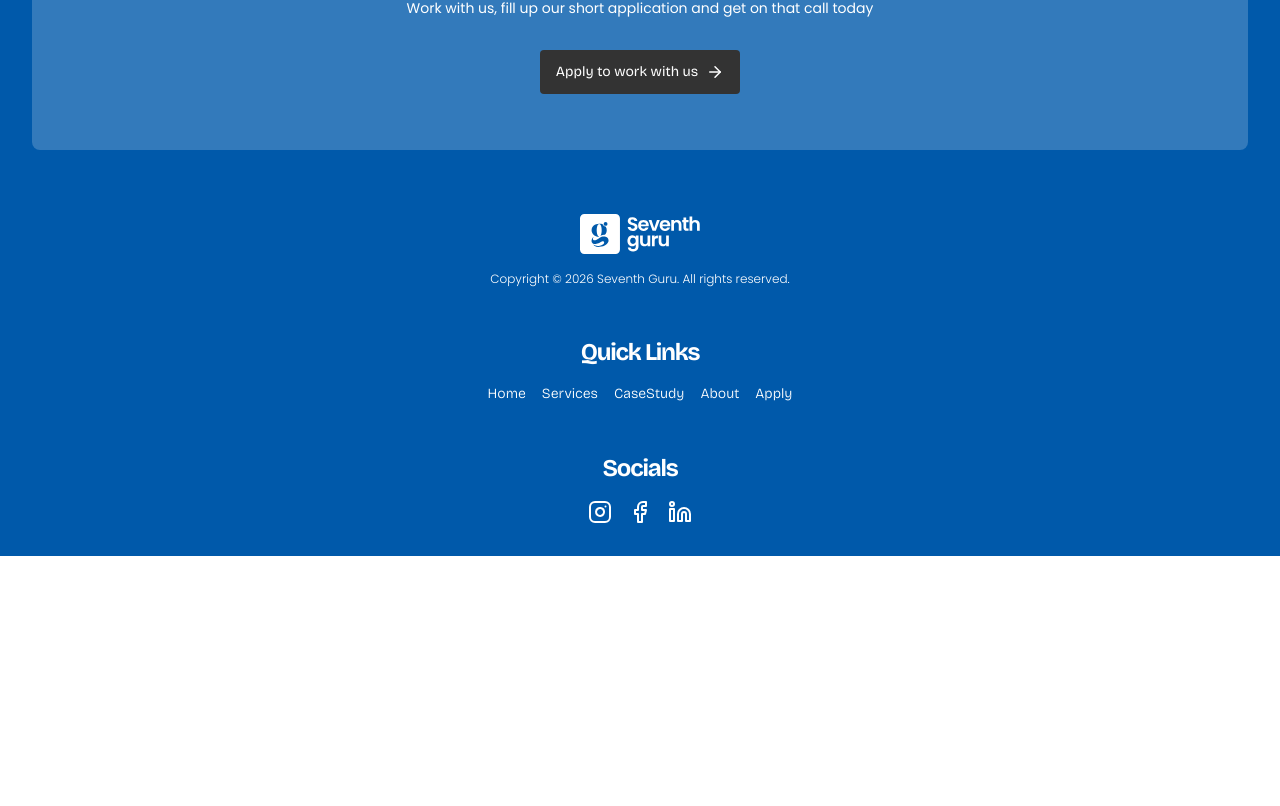
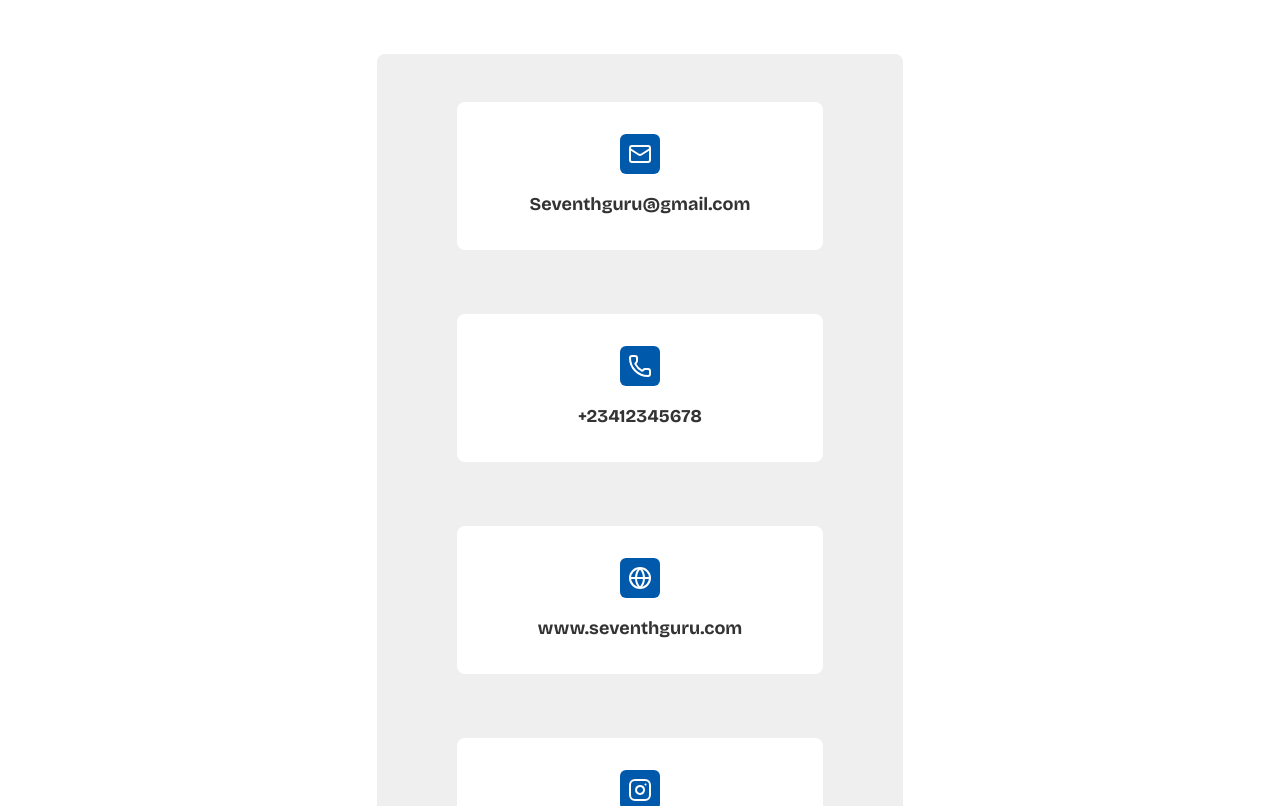
Before and after one commit to Thatboycalledolar/seventh-guru-website, a React (Vite) app: page /Apply in a window 1280 px wide. Shown: the part 934-1740 px from the top of the page. Before the commit the page ends 1490 px from the top, so only its background shows below. Built offline with nearby package versions, Linux system fonts and the light colour scheme.

Commit message:
form and contact card fix

```diff
--- a/src/components/Contact.jsx
+++ b/src/components/Contact.jsx
@@ -9,11 +9,11 @@ export default function Contact() {
     <div className="mb-16">
       <h2 className="text-3xl font-bold text-center mb-16">Reach Out to us for further Enquiries</h2>
 
-      <div className="bg-(--background-color) p-8 flex flex-col gap-16 rounded-lg">
-        <ContactCard icon={<Mail color="white"/>} text="Seventhguru@gmail.com" link />
-        <ContactCard icon={<Phone color="white" />} text="+23412345678" />
-        <ContactCard icon={<Globe color="white" />} text="www.seventhguru.com" />
-        <ContactCard icon={<InstagramIcon color="white" />} text="Seventhguru@gmail.com" />
+      <div className="bg-(--background-color) py-12 px-20 flex flex-col gap-16 rounded-lg">
+        <ContactCard icon={<Mail color="white"/>} text="Seventhguru@gmail.com" href="mailto:seventhguru@gmail.com" />
+        <ContactCard icon={<Phone color="white" />} text="+23412345678" href="tel:+23412345678"/>
+        <ContactCard icon={<Globe color="white" />} text="www.seventhguru.com" href="www.seventhguru.com" />
+        <ContactCard icon={<InstagramIcon color="white" />} text="Seventhguru@gmail.com" href="https://www.instagram.com/seventh_guru/"/>
       </div>
     </div>
   )
--- a/src/components/ContactCard.jsx
+++ b/src/components/ContactCard.jsx
@@ -1,13 +1,21 @@
-import { Link } from "react-router-dom"
 
-export default function ContactCard({ icon, text, link }) {
+
+export default function ContactCard({ icon, text, href }) {
   return(
-    <div className="flex flex-col items-center gap-6">
-      <div className="bg-(--primary-color) inline-flex p-2 rounded-md">{icon}</div>
-      <Link to={link}>
-        <p className="text-xl font-bold">{text}</p>
-      </Link>
+    // <div className="flex flex-col items-center gap-6 group cursor-pointer">
+      <a
+          href={href}
+          target="_blank"
+          rel="noopener noreferrer"
+          className="font-bold text-lg flex flex-col hover:shadow-lg items-center bg-white p-8 rounded-lg"
+        >
+        <div className="bg-(--primary-color) flex p-2 rounded-md mb-4">{icon}</div>
+          {text}
+        </a>
 
-    </div>
+
+
+
+    // </div>
   )
 }
--- a/src/components/Form.jsx
+++ b/src/components/Form.jsx
@@ -89,7 +89,7 @@ export default function Form() {
   }
 
   return (
-    <div className="max-w-5xl w-full mx-auto px-6 py-12">
+    <div className="max-w-5xl w-full mx-auto px-6 py-12 mb-24">
 
       {/* Progress indicator */}
       <div className="flex justify-between mb-10 text-sm">
@@ -164,7 +164,7 @@ export default function Form() {
               <button
                 type="button"
                 onClick={nextStep}
-                className="bg-(--primary-color) text-white py-3 px-6 flex gap-2 rounded-md"
+                className="bg-(--primary-color) text-white py-3 px-6 flex gap-2 rounded-md cursor-pointer"
               >
                 Next
                 <ArrowRight width={18} />
@@ -214,7 +214,7 @@ export default function Form() {
               <button
                 type="button"
                 onClick={prevStep}
-                className="border py-3 px-6 rounded-md flex gap-2"
+                className="border py-3 px-6 rounded-md flex gap-2 cursor-pointer"
               >
                 <ArrowLeft width={18} />
                 Back
@@ -224,7 +224,7 @@ export default function Form() {
               <button
                 type="button"
                 onClick={nextStep}
-                className="bg-(--primary-color) text-white py-3 px-6  flex gap-2 rounded-md"
+                className="bg-(--primary-color) text-white py-3 px-6  flex gap-2 rounded-md cursor-pointer"
               >
                 Next
                 <ArrowRight width={18} />
@@ -274,8 +274,8 @@ export default function Form() {
                   }}
                   className={`bg-(--background-color) px-4 py-2 rounded-lg text-left transition ${formData.service === service.title ? "bg-(--primary-color) text-white" : "bg-(--background-color) hover:bg-(--primary-color) hover:text-white"}`}
                 >
-                  <div className="flex flex-col gap-4 p-4 group">
-                    <img src={service.img} alt="" className="w-12 h-auto bg-(--primary-color) p-2 rounded-sm"/>
+                  <div className="flex items-center gap-4 p-2 group">
+                    <img src={service.img} alt="" className="w-10 h-auto bg-(--primary-color) p-1 rounded-sm"/>
                     <p className="text-lg font-bold">{service.title}</p>
                   </div>
 
@@ -288,7 +288,7 @@ export default function Form() {
               <button
                 type="button"
                 onClick={prevStep}
-                className="border py-3 px-6 rounded-md flex gap-2"
+                className="border py-3 px-6 rounded-md flex gap-2 cursor-pointer"
               >
                 <ArrowLeft width={18} />
                 Back
@@ -297,7 +297,7 @@ export default function Form() {
               <button
                 type="button"
                 onClick={nextStep}
-                className="bg-(--primary-color) text-white py-3 px-6 rounded-md flex gap-2"
+                className="bg-(--primary-color) text-white py-3 px-6 rounded-md flex gap-2 cursor-pointer"
               >
                 Next
                 <ArrowRight width={18} />
@@ -344,7 +344,7 @@ export default function Form() {
               <button
                 type="button"
                 onClick={prevStep}
-                className="border py-3 px-6 rounded-md flex gap-2"
+                className="border py-3 px-6 rounded-md flex gap-2 cursor-pointer"
               >
                 <ArrowLeft width={18} />
                 Back
@@ -353,7 +353,7 @@ export default function Form() {
               <button
                 type="button"
                 onClick={nextStep}
-                className="bg-(--primary-color) text-white py-3 px-6 rounded-md flex gap-2"
+                className="bg-(--primary-color) text-white py-3 px-6 rounded-md flex gap-2 cursor-pointer"
               >
                 Next
                 <ArrowRight width={18} />
@@ -400,7 +400,7 @@ export default function Form() {
               <button
                 type="button"
                 onClick={prevStep}
-                className="border py-3 px-6 rounded-md flex gap-2"
+                className="border py-3 px-6 rounded-md flex gap-2 cursor-pointer"
               >
                 <ArrowLeft width={18} />
                 Back
@@ -409,7 +409,7 @@ export default function Form() {
               <button
                 type="button"
                 onClick={nextStep}
-                className="bg-(--primary-color) text-white py-3 px-6 rounded-md flex gap-2"
+                className="bg-(--primary-color) text-white py-3 px-6 rounded-md flex gap-2 cursor-pointer"
               >
                 Next
                 <ArrowRight width={18} />
@@ -421,20 +421,28 @@ export default function Form() {
         {/* STEP 6 */}
         {step === 6 && (
           <>
+
+          <h1 className="text-3xl font-bold text-left text-(--text-color)">
+              Walk us through your Project <span className="text-red-500">*</span>
+            </h1>
+
+
+            <div className="flex flex-col"></div>
             <textarea
               name="message"
               placeholder="Tell us about your project"
               value={formData.message}
               onChange={handleChange}
               rows="8"
-              className="bg-(--background-color) p-4 rounded-md"
+              required
+              className="bg-(--background-color) p-4 rounded-md mb-8"
             />
 
-            <div className="flex gap-4">
+            <div className="flex gap-4 justify-between">
               <button
                 type="button"
                 onClick={prevStep}
-                className="border py-3 px-6 rounded-md flex gap-2"
+                className="border py-3 px-6 rounded-md flex gap-2 cursor-pointer"
               >
                 <ArrowLeft width={18} />
                 Back
@@ -442,7 +450,7 @@ export default function Form() {
 
               <button
                 type="submit"
-                className="bg-(--primary-color) text-white py-3 px-6 rounded-md"
+                className="bg-(--primary-color) text-white py-3 px-6 rounded-md cursor-pointer"
               >
                 Submit Application
               </button>
--- a/src/pages/Apply.jsx
+++ b/src/pages/Apply.jsx
@@ -1,4 +1,5 @@
 import Form from "../components/form";
+import Contact from "../components/Contact";
 
 export default function Apply() {
   return(
@@ -9,6 +10,7 @@ export default function Apply() {
       </div>
 
       <Form />
+      <Contact />
     </div>
   );
 }
```
